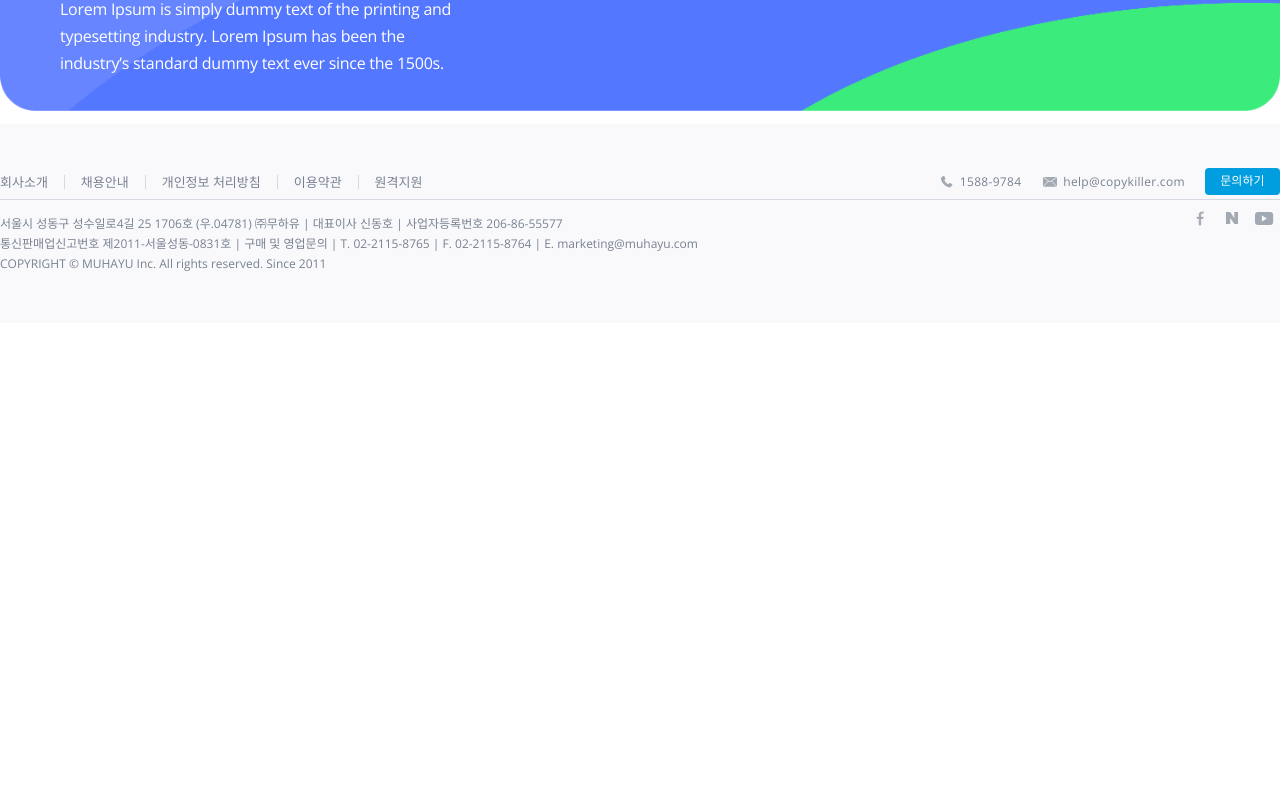
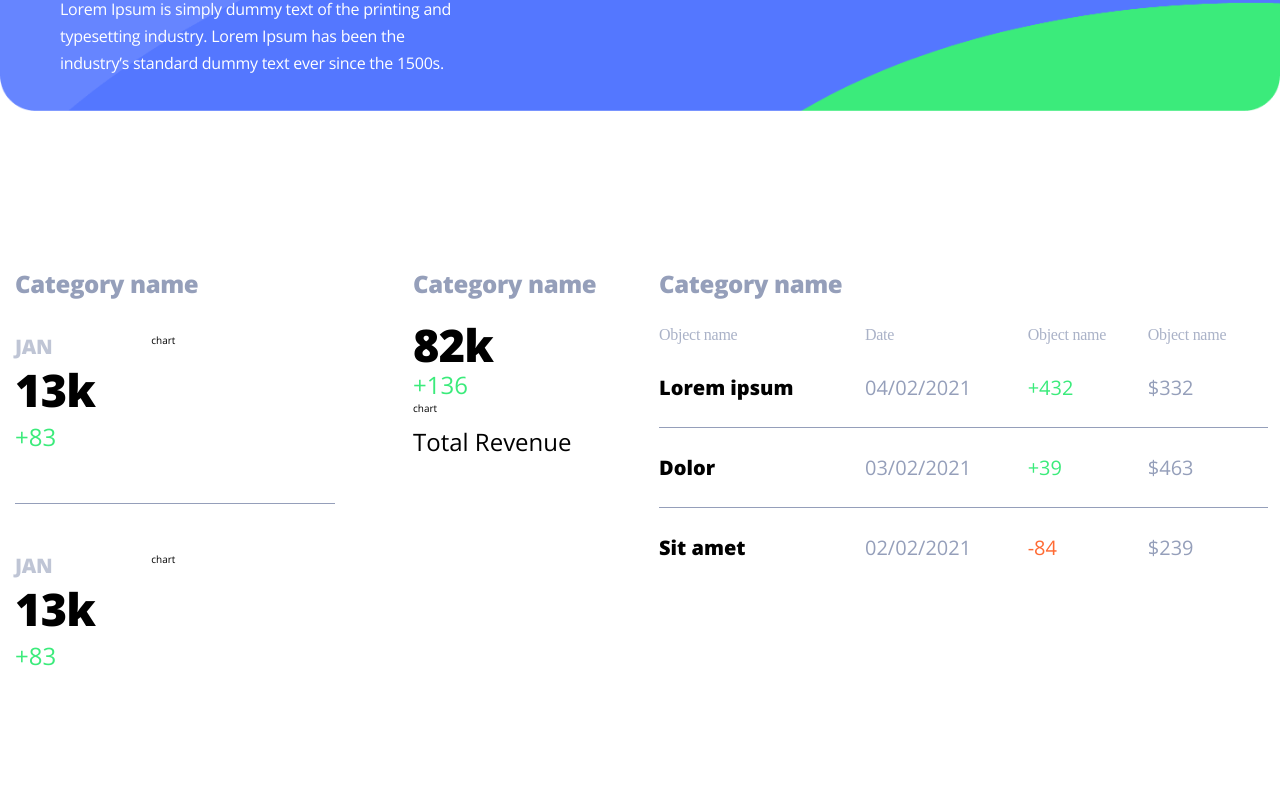
Before and after one commit to devSujinKim/clone-single-page, a Next.js app: page / in a window 1280 px wide. Shown: the part 1737-2540 px from the top of the page. Before the commit the page ends 2060 px from the top, so only its background shows below. Built offline with nearby package versions, Linux system fonts and the light colour scheme.

Commit message:
카테고리 컨텐츠 영역 작업중

```diff
--- /dev/null
+++ b/src/containers/index/_comps/Contents/Category/index.js
@@ -0,0 +1,165 @@
+import React from 'react';
+import { css } from '@emotion/react';
+
+const container = css`
+  display: flex;
+  padding: 102px 0 86px;
+`;
+const flexWrap = css`
+  flex: 0 0 auto;
+  width: 50%;
+`;
+const chartContainer = css`
+  display: flex;
+  & p {
+    padding-top: 10px;
+    font-size: 24px;
+  }
+`;
+const chartWrap = css`
+  display: flex;
+  padding-bottom: 50px;
+`;
+const title = css`
+  padding-bottom: 24px;
+  font-size: 24px;
+  line-height: 1.13;
+  letter-spacing: -0.38px;
+  color: #959fba;
+`;
+const month = css`
+  padding-bottom: 16px;
+  font-size: 20px;
+  line-height: 1.35;
+  letter-spacing: -0.32px;
+  color: #959fba;
+  opacity: 0.6;
+`;
+const figure = css`
+  font-size: 45px;
+  font-weight: bold;
+  line-height: 0.6;
+  letter-spacing: -0.72px;
+`;
+const plus = css`
+  color: #3beb7b;
+`;
+const minus = css`
+  color: #ff6a33;
+`;
+const table = css`
+  width: 100%;
+  text-align: left;
+  border-collapse: collapse;
+  & thead tr {
+    th {
+      opacity: 0.8;
+      font-family: OpenSans;
+      font-size: 16px;
+      font-weight: normal;
+      font-stretch: normal;
+      font-style: normal;
+      line-height: 1.69;
+      letter-spacing: -0.26px;
+      text-align: left;
+      color: #959fba;
+    }
+  }
+  & tbody tr {
+    border-bottom: 1px solid #959fba;
+    &:last-child {
+      border-bottom: 0;
+    }
+    td {
+      padding: 26px 0;
+      font-size: 20px;
+      &:nth-of-type(1) {
+        font-weight: bold;
+      }
+      &:nth-of-type(2),
+      &:nth-of-type(4) {
+        color: #959fba;
+      }
+    }
+  }
+`;
+
+const Category = () => (
+  <div css={container}>
+    <div css={[chartContainer, flexWrap]}>
+      <div css={[flexWrap, { padding: '44px 36px 0 15px' }]}>
+        <h2 css={title}>Category name</h2>
+        <div
+          css={[
+            chartWrap,
+            { paddingTop: 12, borderBottom: '1px solid #959fba' },
+          ]}
+        >
+          <div css={{ paddingRight: 56 }}>
+            <h3 css={month}>JAN</h3>
+            <strong css={figure}>13k</strong>
+            <p css={plus}>+83</p>
+          </div>
+          <div>chart</div>
+        </div>
+        <div css={[chartWrap, { paddingTop: 48 }]}>
+          <div css={{ paddingRight: 56 }}>
+            <h3 css={month}>JAN</h3>
+            <strong css={figure}>13k</strong>
+            <p css={plus}>+83</p>
+          </div>
+          <div>chart</div>
+        </div>
+      </div>
+      <div css={{ padding: '44px 41px 36px 42px' }}>
+        <h2 css={title}>Category name</h2>
+        <strong css={[figure, { paddingTop: 10, display: 'block' }]}>
+          82k
+        </strong>
+        <p css={plus}>+136</p>
+        <div>chart</div>
+        <p>Total Revenue</p>
+      </div>
+    </div>
+    <div
+      css={[
+        flexWrap,
+        { padding: '44px 12px 44px 19px', boxSizing: 'border-box' },
+      ]}
+    >
+      <h2 css={title}>Category name</h2>
+      <table css={table}>
+        <thead>
+          <tr>
+            <th>Object name</th>
+            <th>Date</th>
+            <th>Object name</th>
+            <th>Object name</th>
+          </tr>
+        </thead>
+        <tbody>
+          <tr>
+            <td>Lorem ipsum</td>
+            <td>04/02/2021</td>
+            <td css={plus}>+432</td>
+            <td>$332</td>
+          </tr>
+          <tr>
+            <td>Dolor</td>
+            <td>03/02/2021</td>
+            <td css={plus}>+39</td>
+            <td>$463</td>
+          </tr>
+          <tr>
+            <td>Sit amet</td>
+            <td>02/02/2021</td>
+            <td css={minus}>-84</td>
+            <td>$239</td>
+          </tr>
+        </tbody>
+      </table>
+    </div>
+  </div>
+);
+
+export default Category;
--- a/src/containers/index/_comps/Contents/index.js
+++ b/src/containers/index/_comps/Contents/index.js
@@ -2,6 +2,7 @@ import React from 'react';
 import { css } from '@emotion/react';
 import IconTypo from './IconTypo';
 import Object from './Object';
+import Category from './Category';
 
 const container = css`
   margin: 0 auto;
@@ -13,6 +14,7 @@ const Contents = () => (
   <div css={container}>
     <IconTypo />
     <Object />
+    <Category />
   </div>
 );
 
```
